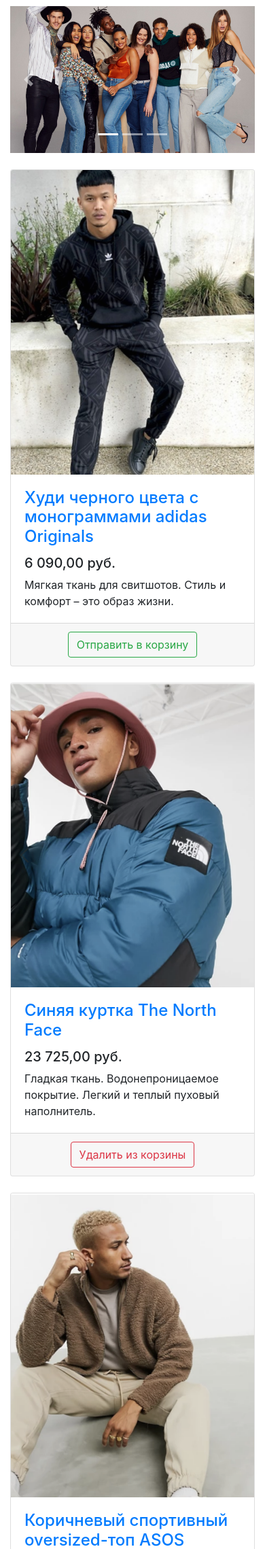
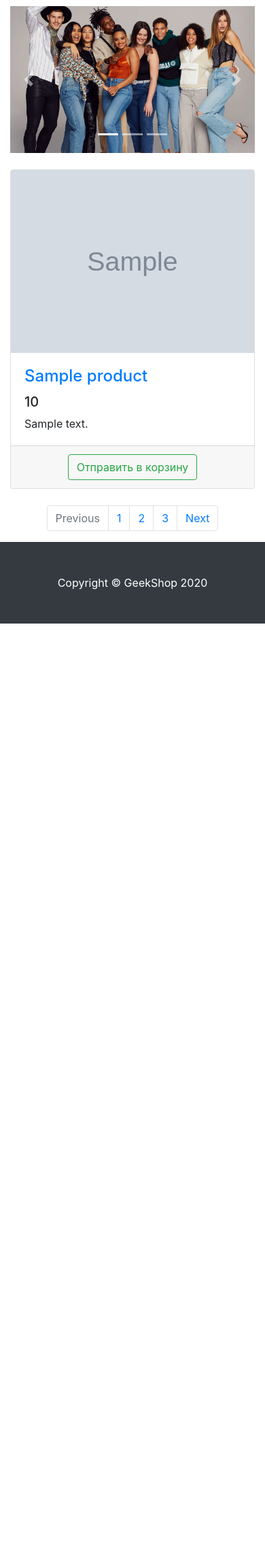
Before and after one commit to dmitrij-rmshv/geekshop, a Django app: template mainapp/templates/mainapp/products.html in a window 390 px wide. Shown: the part 413-2691 px from the top of the page at 68% size. After the commit the page ends 1330 px from the top, so only its background shows below. Run offline with Django 3.2, Linux system fonts and the light colour scheme; the template is opened without the code that fills it: most values are stand-ins (such as "Sample title", 1, 10 or a date in 2020); grey boxes marked "Sample" are stand-in pictures; some libraries are stand-ins or nearby versions.

Commit message:
Обязательную часть выполнил

```diff
--- a/geekshop/urls.py
+++ b/geekshop/urls.py
@@ -20,6 +20,6 @@
 
 urlpatterns = [
     path('admin/', admin.site.urls),
-    path('', mainapp_views.index),
-    path('products/', mainapp_views.products),
+    path('', mainapp_views.index, name='index'),
+    path('products/', mainapp_views.products, name='products'),
 ]
--- /dev/null
+++ b/mainapp/templates/mainapp/base.html
@@ -0,0 +1,70 @@
+{% load staticfiles %}
+
+<!DOCTYPE html>
+<html lang="en">
+
+<head>
+
+    <meta charset="utf-8">
+    <meta name="viewport" content="width=device-width, initial-scale=1, shrink-to-fit=no">
+    <meta name="description" content="">
+    <meta name="author" content="">
+
+<!--    <title>GeekShop</title>-->
+
+    <title>
+        {{ title|title }}
+    </title>
+
+    <!-- Bootstrap core CSS -->
+    <link href="{% static 'vendor/bootstrap/css/bootstrap.min.css' %}" rel="stylesheet">
+
+    {% block css %} {% endblock %}
+
+</head>
+
+<body>
+
+<!-- Navigation -->
+<nav class="navbar navbar-expand-lg navbar-dark bg-dark fixed-top">
+    <div class="container">
+        <a class="navbar-brand" href="{% url 'index' %}">GeekShop</a>
+        <button class="navbar-toggler" type="button" data-toggle="collapse" data-target="#navbarResponsive"
+                aria-controls="navbarResponsive" aria-expanded="false" aria-label="Toggle navigation">
+            <span class="navbar-toggler-icon"></span>
+        </button>
+        <div class="collapse navbar-collapse" id="navbarResponsive">
+            <ul class="navbar-nav ml-auto">
+                <li class="nav-item">
+                    <a class="nav-link" href="{% url 'products' %}">Каталог <i class="fas fa-shopping-bag"></i> </a>
+                </li>
+                <li class="nav-item">
+                    <a class="nav-link" href="auth/login.html">Войти <i class="fas fa-sign-in-alt"></i></a>
+                </li>
+                <li class="nav-item">
+                    <a class="nav-link" href="auth/profile.html">Валерий П.
+                        <i class="fas fa-user-circle"></i>
+                    </a>
+                </li>
+                <li class="nav-item">
+                    <a class="nav-link" href="#">Выйти <i class="fas fa-sign-out-alt"></i></a>
+                </li>
+            </ul>
+        </div>
+    </div>
+</nav>
+
+{% block content %} {% endblock %}
+
+{% block footer %} {% endblock %}
+
+<!-- Bootstrap core JavaScript -->
+<script src="{% static 'vendor/jquery/jquery.min.js'%}"></script>
+<script src="{% static 'vendor/bootstrap/js/bootstrap.bundle.min.js'%}"></script>
+
+<!-- FontAwesome script -->
+<script src="{% static 'vendor/fontawesome/fontawesome-icons.js'%}" crossorigin="anonymous"></script>
+
+</body>
+
+</html>
--- a/mainapp/templates/mainapp/products.html
+++ b/mainapp/templates/mainapp/products.html
@@ -1,50 +1,11 @@
-<!DOCTYPE html>
-<html lang="en">
+{% extends 'mainapp/base.html' %}
+{% load staticfiles %}
 
-<head>
+{% block css %}
+    <link href="{% static 'css/products.css' %}" rel="stylesheet">
+{% endblock %}
 
-    <meta charset="utf-8">
-    <meta name="viewport" content="width=device-width, initial-scale=1, shrink-to-fit=no">
-    <meta name="description" content="">
-    <meta name="author" content="">
-
-    <title>GeekShop - Каталог</title>
-
-    <!-- Bootstrap core CSS -->
-    <link href="/static/vendor/bootstrap/css/bootstrap.min.css" rel="stylesheet">
-
-    <!-- Custom styles for this template -->
-    <link href="/static/css/products.css" rel="stylesheet">
-
-</head>
-
-<body>
-
-<!-- Navigation -->
-<nav class="navbar navbar-expand-lg navbar-dark bg-dark fixed-top">
-    <div class="container">
-        <a class="navbar-brand" href="index.html">GeekShop</a>
-        <button class="navbar-toggler" type="button" data-toggle="collapse" data-target="#navbarResponsive"
-                aria-controls="navbarResponsive" aria-expanded="false" aria-label="Toggle navigation">
-            <span class="navbar-toggler-icon"></span>
-        </button>
-        <div class="collapse navbar-collapse" id="navbarResponsive">
-            <ul class="navbar-nav ml-auto">
-                <li class="nav-item active">
-                    <a class="nav-link" href="products.html">Каталог</a>
-                </li>
-                <li class="nav-item">
-                    <a class="nav-link" href="#"><i class="fas fa-shopping-bag"></i></a>
-                </li>
-                <li class="nav-item">
-                    <a class="nav-link" href="auth/login.html">Войти <i class="fas fa-sign-in-alt"></i></a>
-                </li>
-            </ul>
-        </div>
-    </div>
-</nav>
-
-<!-- Page Content -->
+{% block content %}
     <div class="container">
 
     <div class="row">
@@ -94,19 +55,21 @@
 
             <div class="row">
 
+                {% for product in products %}
+
                     <div class="col-lg-4 col-md-6 mb-4">
                         <div class="card h-100">
                             <a href="#">
                                 <img class="card-img-top"
-                                 src="/static/vendor/img/products/Adidas-hoodie.png"
+                                     src="{{ product.imgsrc }}"
                                      alt="">
                             </a>
                             <div class="card-body">
                                 <h4 class="card-title">
-                                <a href="#">Худи черного цвета с монограммами adidas Originals</a>
+                                    <a href="#">{{ product.title }}</a>
                                 </h4>
-                            <h5>6 090,00 руб.</h5>
-                            <p class="card-text">Мягкая ткань для свитшотов. Стиль и комфорт – это образ жизни.</p>
+                                <h5>{{ product.price }}</h5>
+                                <p class="card-text">{{ product.description }}</p>
                             </div>
                             <div class="card-footer text-center">
                                 <button type="button" class="btn btn-outline-success">Отправить в корзину</button>
@@ -114,106 +77,128 @@
                         </div>
                     </div>
 
-                <div class="col-lg-4 col-md-6 mb-4">
-                    <div class="card h-100">
-                        <a href="#">
-                            <img class="card-img-top"
-                                 src="/static/vendor/img/products/Blue-jacket-The-North-Face.png" alt="">
-                        </a>
-                        <div class="card-body">
-                            <h4 class="card-title">
-                                <a href="#">Синяя куртка The North Face</a>
-                            </h4>
-                            <h5>23 725,00 руб.</h5>
-                            <p class="card-text">
-                                Гладкая ткань. Водонепроницаемое покрытие. Легкий и теплый пуховый наполнитель.
-                            </p>
-                        </div>
-                        <div class="card-footer text-center">
-                            <button type="button" class="btn btn-outline-danger">Удалить из корзины</button>
-                        </div>
-                    </div>
-                </div>
+                {% endfor %}
 
-                <div class="col-lg-4 col-md-6 mb-4">
-                    <div class="card h-100">
-                        <a href="#">
-                            <img class="card-img-top"
-                                 src="/static/vendor/img/products/Brown-sports-oversized-top-ASOS-DESIGN.png"
-                                 alt="">
-                        </a>
-                        <div class="card-body">
-                            <h4 class="card-title">
-                                <a href="#">Коричневый спортивный oversized-топ ASOS DESIGN</a>
-                            </h4>
-                            <h5>3 390,00 руб.</h5>
-                            <p class="card-text">Материал с плюшевой текстурой. Удобный и мягкий.</p>
-                        </div>
-                        <div class="card-footer text-center">
-                            <button type="button" class="btn btn-outline-success">Отправить в корзину</button>
-                        </div>
-                    </div>
-                </div>
+<!--                <div class="col-lg-4 col-md-6 mb-4">-->
+<!--                    <div class="card h-100">-->
+<!--                        <a href="#">-->
+<!--                            <img class="card-img-top"-->
+<!--                                 src="/static/vendor/img/products/Adidas-hoodie.png"-->
+<!--                                 alt="">-->
+<!--                        </a>-->
+<!--                        <div class="card-body">-->
+<!--                            <h4 class="card-title">-->
+<!--                                <a href="#">Худи черного цвета с монограммами adidas Originals</a>-->
+<!--                            </h4>-->
+<!--                            <h5>6 090,00 руб.</h5>-->
+<!--                            <p class="card-text">Мягкая ткань для свитшотов. Стиль и комфорт – это образ жизни.</p>-->
+<!--                        </div>-->
+<!--                        <div class="card-footer text-center">-->
+<!--                            <button type="button" class="btn btn-outline-success">Отправить в корзину</button>-->
+<!--                        </div>-->
+<!--                    </div>-->
+<!--                </div>-->
 
-                <div class="col-lg-4 col-md-6 mb-4">
-                    <div class="card h-100">
-                        <a href="#">
-                            <img class="card-img-top"
-                                 src="/static/vendor/img/products/Black-Nike-Heritage-backpack.png"
-                                 alt="">
-                        </a>
-                        <div class="card-body">
-                            <h4 class="card-title">
-                                <a href="#">Черный рюкзак Nike Heritage</a>
-                            </h4>
-                            <h5>2 340,00 руб.</h5>
-                            <p class="card-text">Плотная ткань. Легкий материал.</p>
-                        </div>
-                        <div class="card-footer text-center">
-                            <button type="button" class="btn btn-outline-success">Отправить в корзину</button>
-                        </div>
-                    </div>
-                </div>
+<!--                <div class="col-lg-4 col-md-6 mb-4">-->
+<!--                    <div class="card h-100">-->
+<!--                        <a href="#">-->
+<!--                            <img class="card-img-top"-->
+<!--                                 src="/static/vendor/img/products/Blue-jacket-The-North-Face.png" alt="">-->
+<!--                        </a>-->
+<!--                        <div class="card-body">-->
+<!--                            <h4 class="card-title">-->
+<!--                                <a href="#">Синяя куртка The North Face</a>-->
+<!--                            </h4>-->
+<!--                            <h5>23 725,00 руб.</h5>-->
+<!--                            <p class="card-text">-->
+<!--                                Гладкая ткань. Водонепроницаемое покрытие. Легкий и теплый пуховый наполнитель.-->
+<!--                            </p>-->
+<!--                        </div>-->
+<!--                        <div class="card-footer text-center">-->
+<!--                            <button type="button" class="btn btn-outline-danger">Удалить из корзины</button>-->
+<!--                        </div>-->
+<!--                    </div>-->
+<!--                </div>-->
 
-                <div class="col-lg-4 col-md-6 mb-4">
-                    <div class="card h-100">
-                        <a href="#">
-                            <img class="card-img-top"
-                                 src="/static/vendor/img/products/Black-Dr-Martens-shoes.png"
-                                 alt="">
-                        </a>
-                        <div class="card-body">
-                            <h4 class="card-title">
-                                <a href="#">Черные туфли на платформе с 3 парами люверсов Dr Martens 1461 Bex</a>
-                            </h4>
-                            <h5>13 590,00 руб.</h5>
-                            <p class="card-text">Гладкий кожаный верх. Натуральный материал.</p>
-                        </div>
-                        <div class="card-footer text-center">
-                            <button type="button" class="btn btn-outline-success">Отправить в корзину</button>
-                        </div>
-                    </div>
-                </div>
+<!--                <div class="col-lg-4 col-md-6 mb-4">-->
+<!--                    <div class="card h-100">-->
+<!--                        <a href="#">-->
+<!--                            <img class="card-img-top"-->
+<!--                                 src="/static/vendor/img/products/Brown-sports-oversized-top-ASOS-DESIGN.png"-->
+<!--                                 alt="">-->
+<!--                        </a>-->
+<!--                        <div class="card-body">-->
+<!--                            <h4 class="card-title">-->
+<!--                                <a href="#">Коричневый спортивный oversized-топ ASOS DESIGN</a>-->
+<!--                            </h4>-->
+<!--                            <h5>3 390,00 руб.</h5>-->
+<!--                            <p class="card-text">Материал с плюшевой текстурой. Удобный и мягкий.</p>-->
+<!--                        </div>-->
+<!--                        <div class="card-footer text-center">-->
+<!--                            <button type="button" class="btn btn-outline-success">Отправить в корзину</button>-->
+<!--                        </div>-->
+<!--                    </div>-->
+<!--                </div>-->
 
-                <div class="col-lg-4 col-md-6 mb-4">
-                    <div class="card h-100">
-                        <a href="#">
-                            <img class="card-img-top"
-                                 src="/static/vendor/img/products/Dark-blue-wide-leg-ASOs-DESIGN-trousers.png"
-                                 alt="">
-                        </a>
-                        <div class="card-body">
-                            <h4 class="card-title">
-                                <a href="#">Темно-синие широкие строгие брюки ASOS DESIGN</a>
-                            </h4>
-                            <h5>2 890,00 руб.</h5>
-                            <p class="card-text">Легкая эластичная ткань сирсакер Фактурная ткань.</p>
-                        </div>
-                        <div class="card-footer text-center">
-                            <button type="button" class="btn btn-outline-success">Отправить в корзину</button>
-                        </div>
-                    </div>
-                </div>
+<!--                <div class="col-lg-4 col-md-6 mb-4">-->
+<!--                    <div class="card h-100">-->
+<!--                        <a href="#">-->
+<!--                            <img class="card-img-top"-->
+<!--                                 src="/static/vendor/img/products/Black-Nike-Heritage-backpack.png"-->
+<!--                                 alt="">-->
+<!--                        </a>-->
+<!--                        <div class="card-body">-->
+<!--                            <h4 class="card-title">-->
+<!--                                <a href="#">Черный рюкзак Nike Heritage</a>-->
+<!--                            </h4>-->
+<!--                            <h5>2 340,00 руб.</h5>-->
+<!--                            <p class="card-text">Плотная ткань. Легкий материал.</p>-->
+<!--                        </div>-->
+<!--                        <div class="card-footer text-center">-->
+<!--                            <button type="button" class="btn btn-outline-success">Отправить в корзину</button>-->
+<!--                        </div>-->
+<!--                    </div>-->
+<!--                </div>-->
+
+<!--                <div class="col-lg-4 col-md-6 mb-4">-->
+<!--                    <div class="card h-100">-->
+<!--                        <a href="#">-->
+<!--                            <img class="card-img-top"-->
+<!--                                 src="/static/vendor/img/products/Black-Dr-Martens-shoes.png"-->
+<!--                                 alt="">-->
+<!--                        </a>-->
+<!--                        <div class="card-body">-->
+<!--                            <h4 class="card-title">-->
+<!--                                <a href="#">Черные туфли на платформе с 3 парами люверсов Dr Martens 1461 Bex</a>-->
+<!--                            </h4>-->
+<!--                            <h5>13 590,00 руб.</h5>-->
+<!--                            <p class="card-text">Гладкий кожаный верх. Натуральный материал.</p>-->
+<!--                        </div>-->
+<!--                        <div class="card-footer text-center">-->
+<!--                            <button type="button" class="btn btn-outline-success">Отправить в корзину</button>-->
+<!--                        </div>-->
+<!--                    </div>-->
+<!--                </div>-->
+
+<!--                <div class="col-lg-4 col-md-6 mb-4">-->
+<!--                    <div class="card h-100">-->
+<!--                        <a href="#">-->
+<!--                            <img class="card-img-top"-->
+<!--                                 src="/static/vendor/img/products/Dark-blue-wide-leg-ASOs-DESIGN-trousers.png"-->
+<!--                                 alt="">-->
+<!--                        </a>-->
+<!--                        <div class="card-body">-->
+<!--                            <h4 class="card-title">-->
+<!--                                <a href="#">Темно-синие широкие строгие брюки ASOS DESIGN</a>-->
+<!--                            </h4>-->
+<!--                            <h5>2 890,00 руб.</h5>-->
+<!--                            <p class="card-text">Легкая эластичная ткань сирсакер Фактурная ткань.</p>-->
+<!--                        </div>-->
+<!--                        <div class="card-footer text-center">-->
+<!--                            <button type="button" class="btn btn-outline-success">Отправить в корзину</button>-->
+<!--                        </div>-->
+<!--                    </div>-->
+<!--                </div>-->
 
             </div>
 
@@ -236,23 +221,13 @@
     </div>
 
 </div>
-<!-- /.container -->
+{% endblock %}
 
-<!-- Footer -->
+{% block footer %}
     <footer class="py-5 bg-dark">
     <div class="container">
         <p class="m-0 text-center text-white">Copyright &copy; GeekShop 2020</p>
     </div>
     <!-- /.container -->
 </footer>
-
-<!-- Bootstrap core JavaScript -->
-<script src="/static/vendor/jquery/jquery.min.js"></script>
-<script src="/static/vendor/bootstrap/js/bootstrap.bundle.min.js"></script>
-
-<!-- FontAwesome script -->
-<script src="/static/vendor/fontawesome/fontawesome-icons.js" crossorigin="anonymous"></script>
-
-</body>
-
-</html>
+{% endblock %}
```
Also changed, not shown: mainapp/templates/mainapp/index.html (+8 -62 lines), mainapp/views.py (+46 -2 lines). Lines whose indentation alone changed are shown as unchanged.
